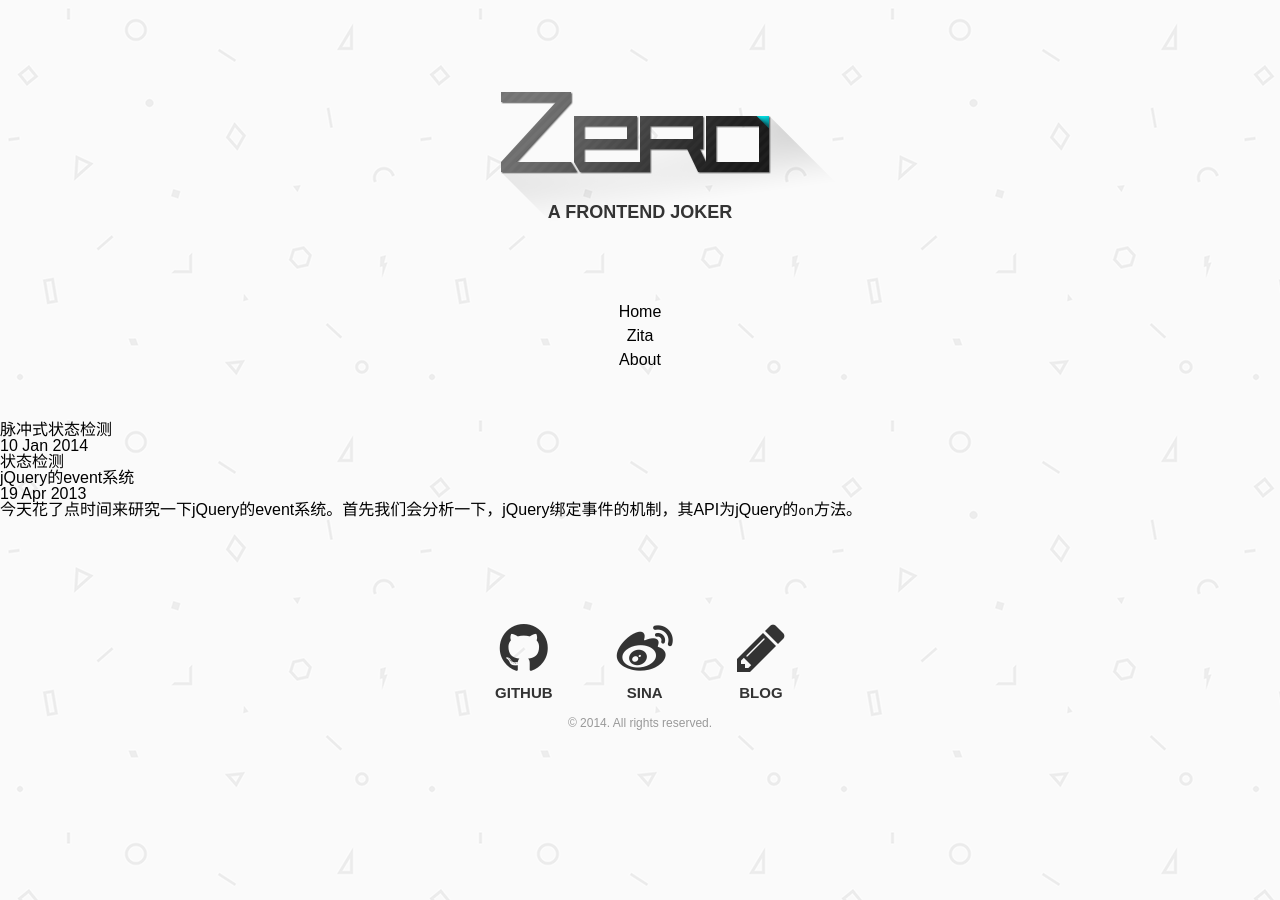
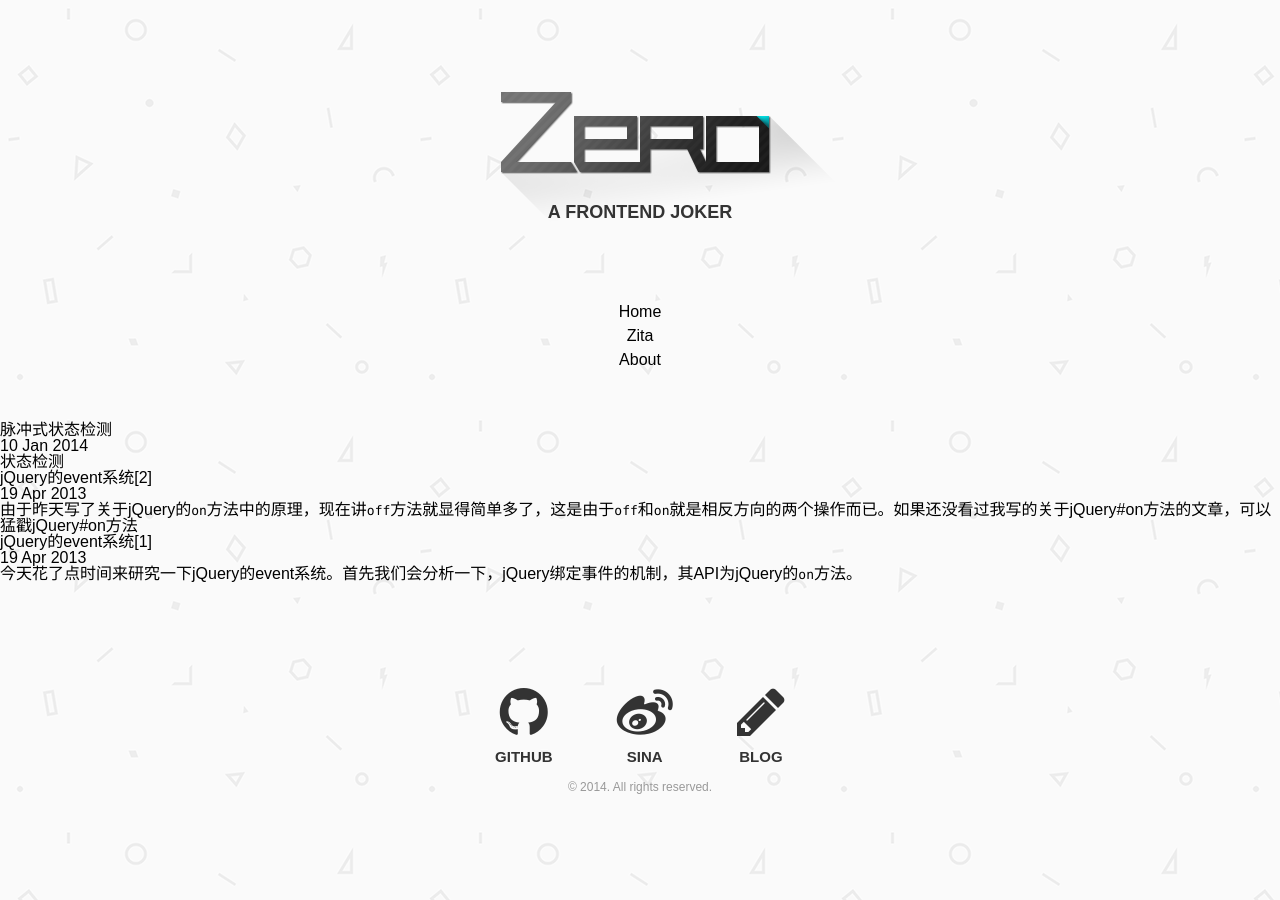
Before and after one commit to lizzz0523/lizzz0523.github.io, a Jekyll site: the page built from index.html, in a window 1280 px wide. Built offline with Jekyll 4.4.1, drawn with Linux system fonts in a browser that asks for light colours; nearby versions of some CDN libraries; Markdown is read by kramdown in place of the engine named in the settings; the list of posts is cut into pages by our own code.

Commit message:
update post

```diff
--- a/_posts/2013-04-19-event-part1.md
+++ b/_posts/2013-04-19-event-part1.md
@@ -1,6 +1,6 @@
 ---
 layout: post
-title: jQuery的event系统
+title: jQuery的event系统[1]
 categories: [javascript, jquery]
 tags: [event system]
 ---
--- /dev/null
+++ b/_posts/2013-04-19-event-part2.md
@@ -0,0 +1,47 @@
+---
+layout: post
+title: jQuery的event系统[2]
+categories: [javascript, jquery]
+tags: [event system]
+---
+
+
+由于昨天写了关于jQuery的`on`方法中的原理，现在讲`off`方法就显得简单多了，这是由于`off`和`on`就是相反方向的两个操作而已。如果还没看过我写的关于jQuery#on方法的文章，可以猛戳[jQuery#on方法][1]
+
+
+### API，jQuery#off
+
+首先和`on`方法一样，`off`方法也只是jQuery的对外接口，在`off`方法中只是完成一些参数调整的工作，实际的解除事件绑定是`jQuery.event.remove`方法。
+
+
+### 获取事件列队
+
+在`remove`方法中，同样是首先捕获一个与elem相关的`elemData`，如果无法捕获或者捕获后发现`elemData.events`不存在（即该元素上从未绑定过事件），则退出`remove`方法。
+
+然后就是和`add`方法中一样的事件分割和名字空间分割。但有不同的地方是，由于jQuery支持`type`为空时，解除所有事件的绑定，所以它在这里加了一句：
+
+{% highlight javascript %}
+
+    if ( !type ) {
+        for ( type in events ) {
+            jQuery.event.remove( elem, type + types[ t ], handler, selector, true );
+        }
+        continue;
+    }
+    // 以递归的方式删除所有的事件
+
+{% endhighlight %}
+
+
+### 删除事件对象
+
+然后就是一些适配工作，在完成适配工作后，会得到与`type`对应的`handleObj`集合。历遍这个`handleObj`集合，找到与`type`，`handle.guid`，`namespace`，`selector`等对应的`handleObj`将其删除（记得在这里调用`special.remove`方法）。
+
+
+### 最后的清除
+
+最后检查一下该事件的绑定是否完全移除，如果是则执行`special.teardown`方法和解除事件绑定。如果此时`elemData.events`已为空，则把`elemData`中的`handle`和`events`都去除。
+
+
+[1]: http://lizzz0523.github.io/javascript/jquery/2013/04/19/event-part1/
+[2]: {{ site.url }}images/post/event-system-20130419-001.png
```
